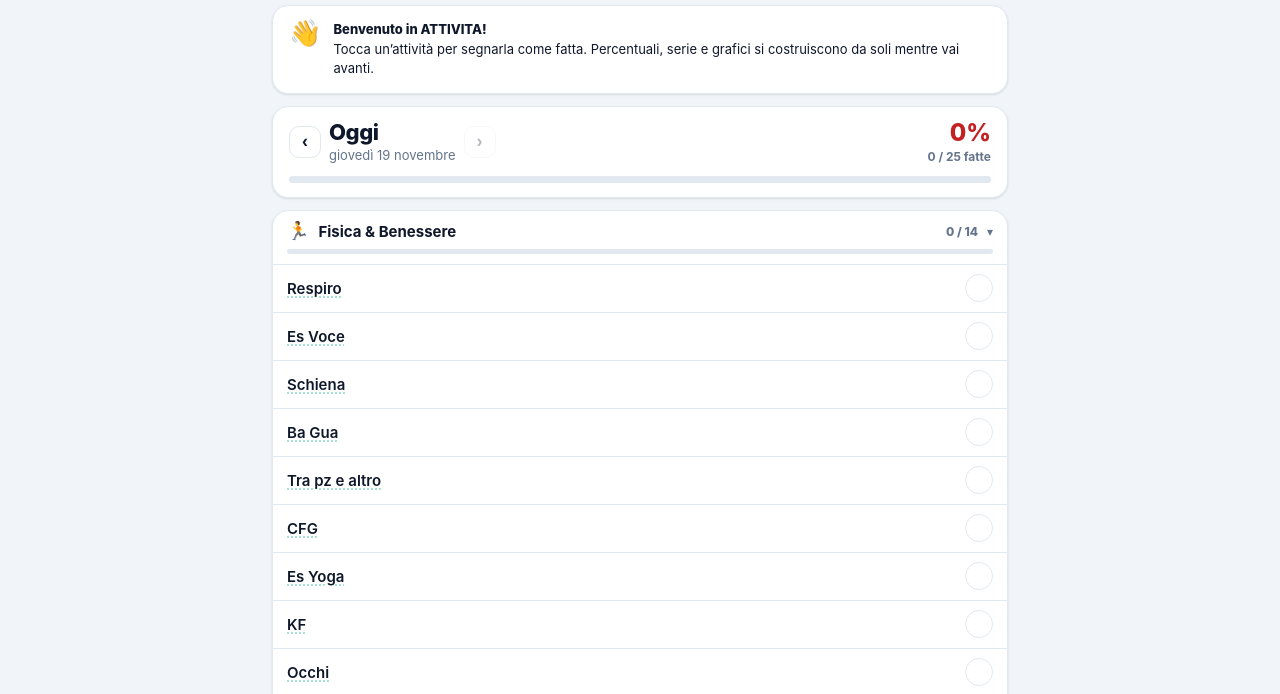
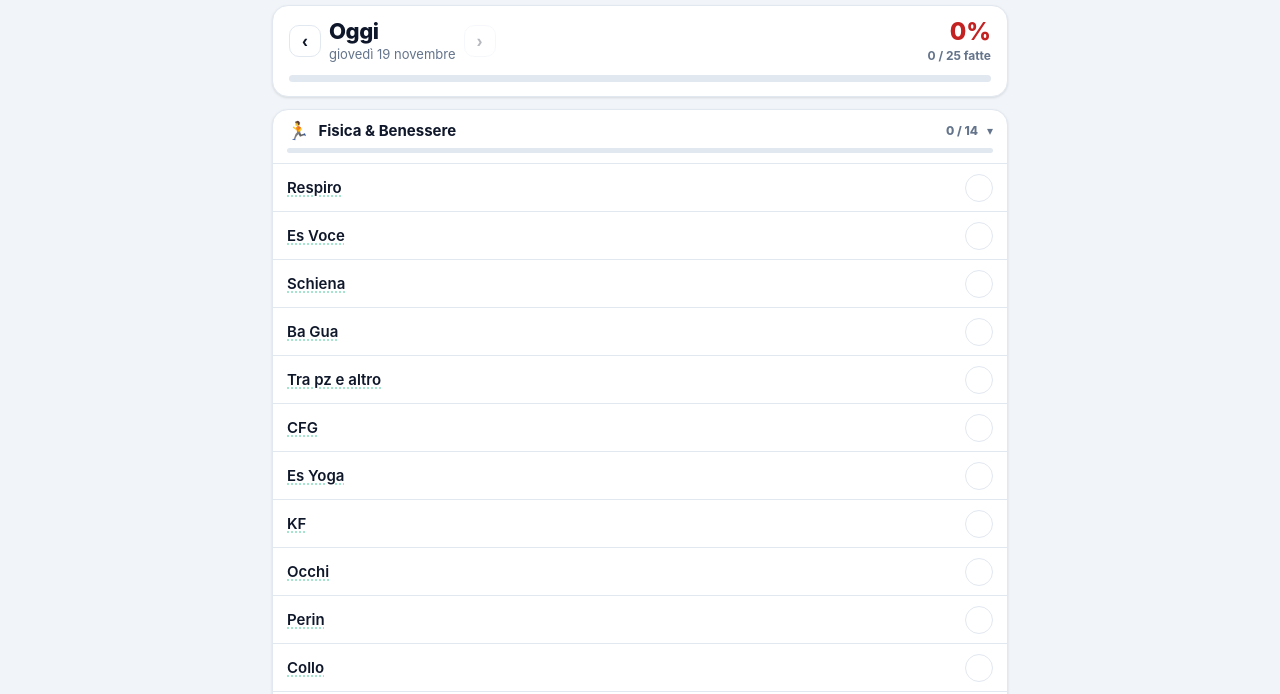
Before and after one commit to Lorenzo-creator-maker/cdf-tracker, a plain HTML site: page index.html in a window 1280 px wide. Shown: the part 44-738 px from the top of the page. Drawn offline with Linux system fonts and the light colour scheme.

Commit message:
Tolto il riquadro «Benvenuto in ATTIVITA!» dalla vista Oggi
Co-Authored-By: Claude Opus 5.5 <noreply@anthropic.com>

```diff
--- a/app.js
+++ b/app.js
@@ -1027,16 +1027,8 @@ function renderToday(){
       '<div class="th-frac">'+totDone+' / '+totTot+' fatte</div></div></div>'+
       '<div class="th-bar"><i style="width:'+(ratio*100)+'%;background:'+gradColor(ratio)+'"></i></div></div>';
 
-  // Benvenuto al primo avvio
-  let welcome='';
-  if(firstTime){
-    welcome = '<div class="welcome-card"><div class="wc-emoji">👋</div>'+
-      '<div><b>Benvenuto in ATTIVITA!</b><br>'+
-      'Tocca un’attività per segnarla come fatta. Percentuali, serie e grafici si costruiscono da soli mentre vai avanti.</div></div>';
-  }
-
   if(totTot===0){
-    document.getElementById("todayView").innerHTML = welcome + daynav + hero +
+    document.getElementById("todayView").innerHTML = daynav + hero +
       (isActualToday
         ? '<div class="today-empty">🌙 Niente in programma oggi.<br>Goditi la pausa, oppure aggiungi attività da ⚙️.</div>'
         : '<div class="today-empty">🌙 Niente in programma in questo giorno.</div>');
@@ -1091,7 +1083,7 @@ function renderToday(){
       note = '';
     }
   }
-  document.getElementById("todayView").innerHTML = welcome + daynav + hero + focus + body + note;
+  document.getElementById("todayView").innerHTML = daynav + hero + focus + body + note;
 }
 
 /* ===================== Vista settimana ===================== */
--- a/style.css
+++ b/style.css
@@ -159,13 +159,6 @@ tbody td.rowpct{font-size:11px;font-weight:800;padding-right:10px;width:34px;}
   transition:transform .06s ease;}
 .focuschip:active{transform:scale(.94);}
 .thf-pct{font-weight:800;font-size:12px;}
-
-/* ===================== Onboarding ===================== */
-.welcome-card{display:flex;align-items:flex-start;gap:12px;background:var(--card);border-radius:16px;
-  box-shadow:var(--shadow);border:1px solid var(--line);padding:14px 16px;margin-bottom:12px;}
-.welcome-card .wc-emoji{font-size:26px;line-height:1;flex:0 0 auto;}
-.welcome-card div{font-size:13px;line-height:1.5;color:var(--ink);}
-.welcome-card b{font-weight:800;}
 
 /* ===================== Feedback (check, toast, confetti) ===================== */
 @keyframes check-pop{0%{transform:scale(.6);}55%{transform:scale(1.2);}100%{transform:scale(1);}}
```
